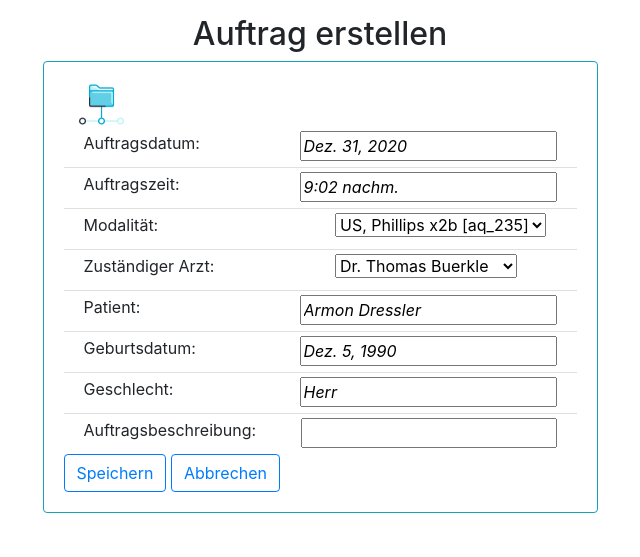
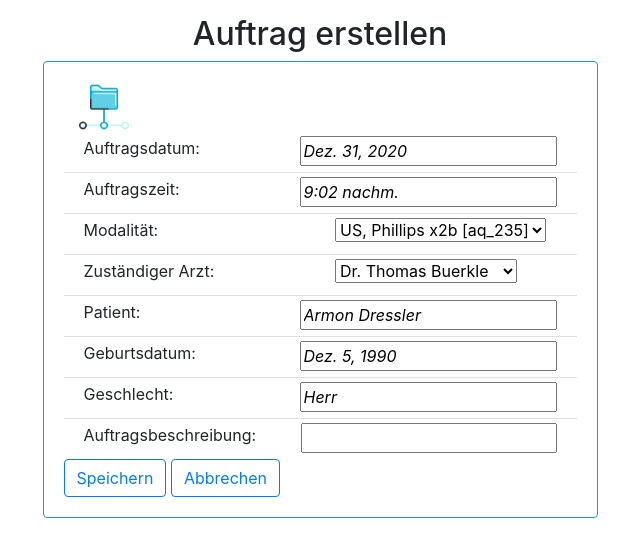
Before and after one commit to elly2178/curaMED, a Django app: page /worklists/create/?patient-id=3 in a window 1280 px wide. Shown: the part 83-640 px from the top of the page, without its empty margins (320-960 px from the left). Run offline with Django 3.2, Linux system fonts and the light colour scheme; data comes from the database, SQL or seed files in the repository; parts of the project's set-up code (start-up, migrations or seed data) failed here and were passed over; some libraries are stand-ins or nearby versions.

Commit message:
resize 4

```diff
--- a/templates/worklists/worklist_create.html
+++ b/templates/worklists/worklist_create.html
@@ -12,8 +12,8 @@
             <div class="container">
                 <div class="row">
                     <div class="card w-2 border-0">
-                        <div class="col">
-                            <img src="/static/images/file-hosting.png" class="card-img-top" width="55" height="45">
+                        <div class="col" style="width: 80px;">
+                            <img src="/static/images/file-hosting.png" class="card-img-top">
                         </div>
                     </div>
                 </div>
```
